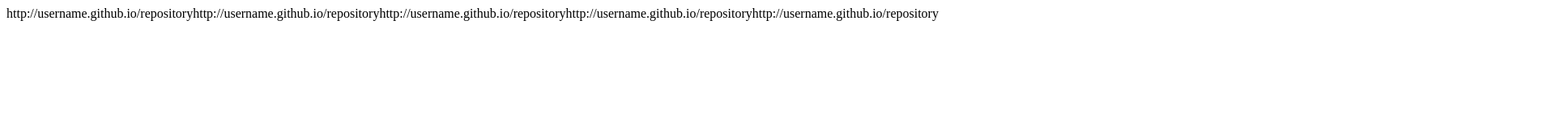
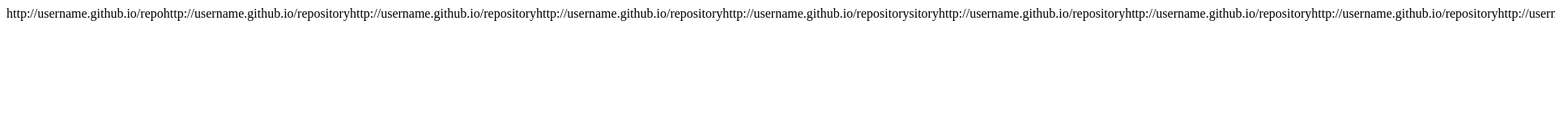
Before and after one commit to SceptiveGithub/ImageRenderAPI, a plain HTML site: page index.html in a window 1280 px wide. Shown: the top 160 px of the page at 81% size, 1920 px wide, since content can reach past the window. Drawn offline with Linux system fonts and the light colour scheme.

Commit message:
Update index.html

```diff
--- a/index.html
+++ b/index.html
@@ -1 +1 @@
-<t>http://username.github.io/repositoryhttp://username.github.io/repositoryhttp://username.github.io/repository</t>http://username.github.io/repositoryhttp://username.github.io/repository
+<t>http://username.github.io/repohttp://username.github.io/repositoryhttp://username.github.io/repositoryhttp://username.github.io/repositoryhttp://username.github.io/repositorysitoryhttp://username.github.io/repositoryhttp://username.github.io/repository</t>http://username.github.io/repositoryhttp://username.github.io/repository
```
